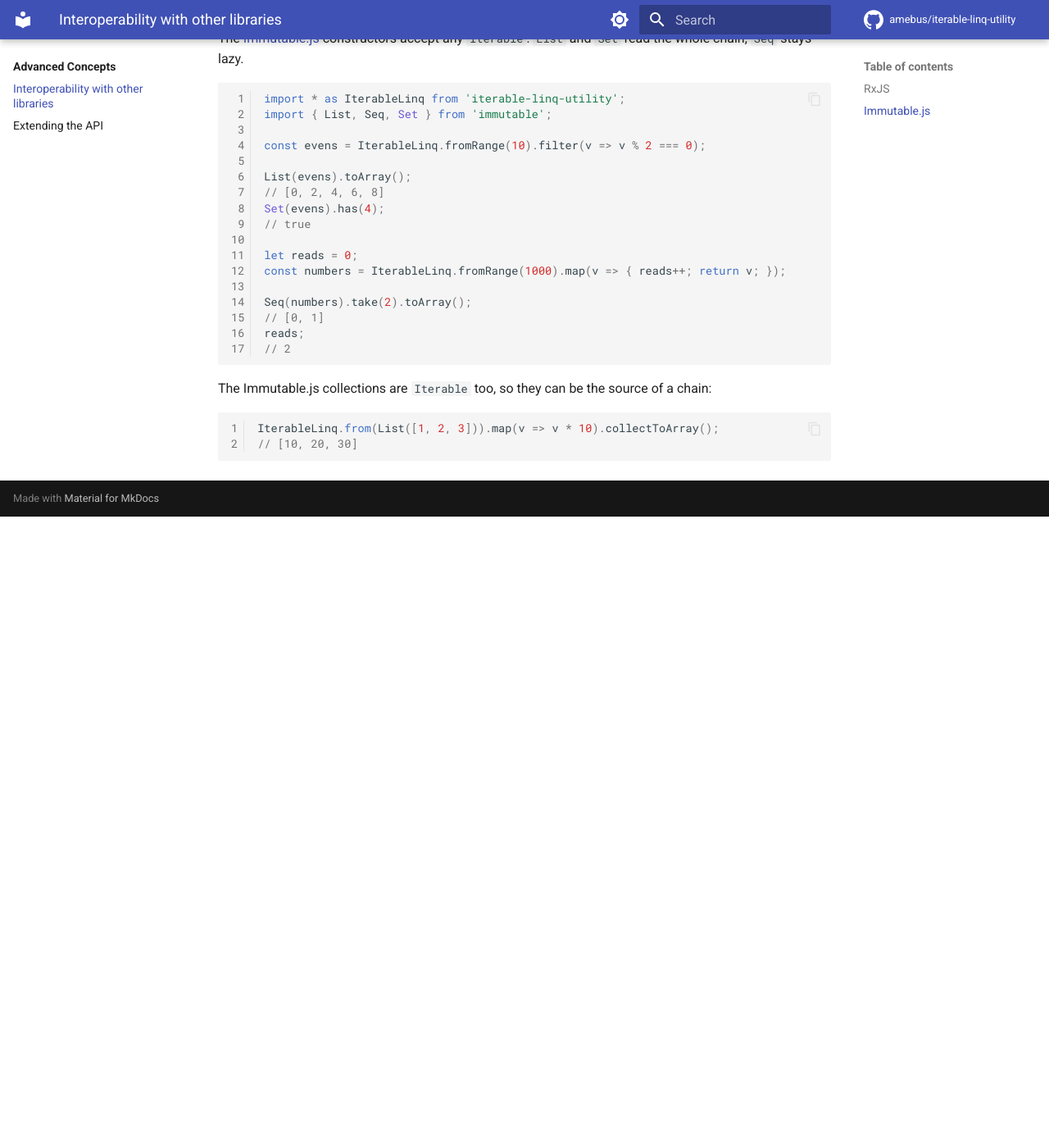
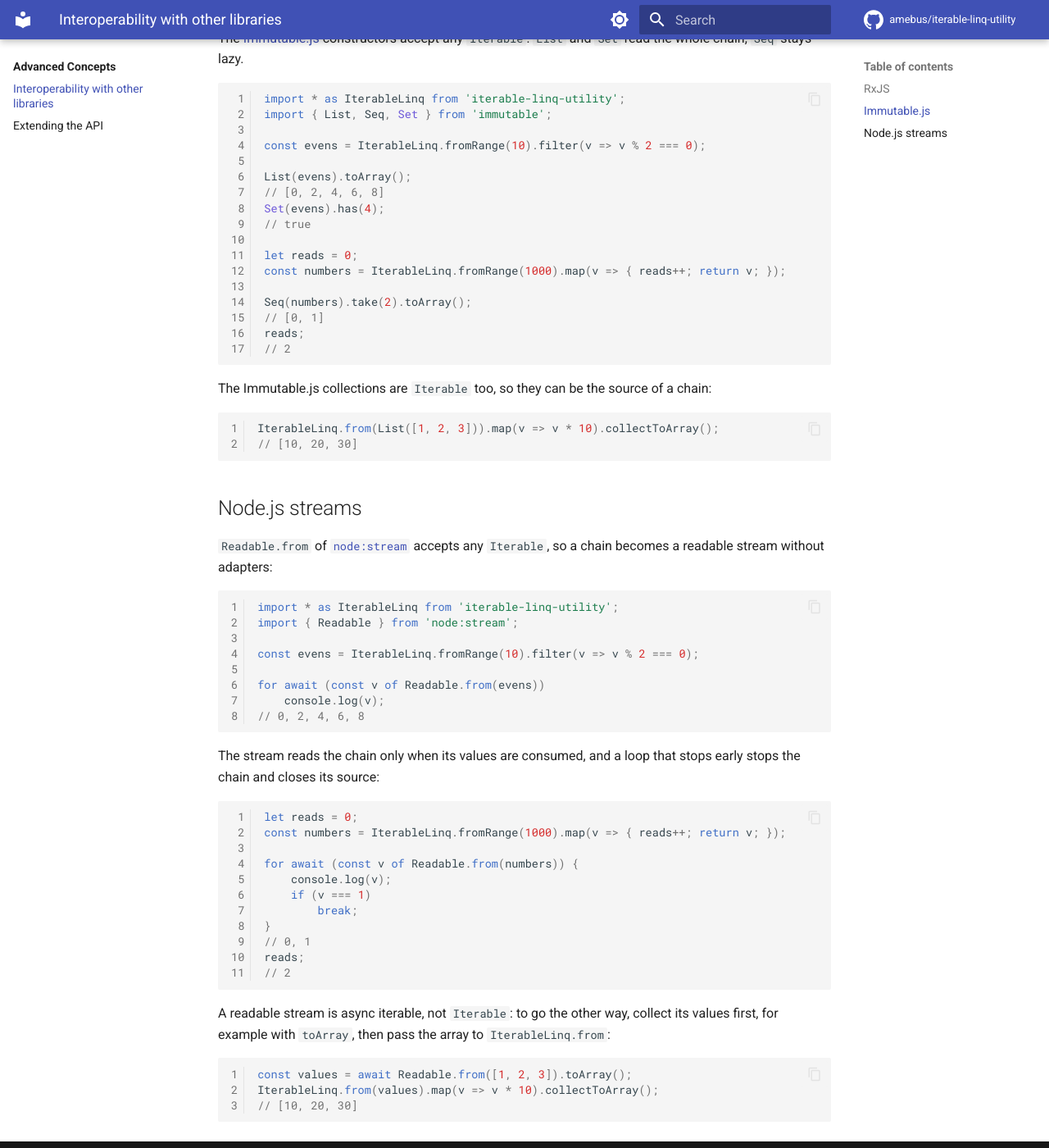
Before and after one commit to Amebus/iterable-linq-utility, an MkDocs documentation site: the page built from documentation/docs/advanced-concepts/interoperability-with-other-libraries.md, in a window 1280 px wide and 1400 px high, scrolled down 1165 px. Shown: the whole window at 82% size. Built offline with MkDocs 1.6.1 and Material for MkDocs 9.7.7, drawn with Linux system fonts in a browser that asks for light colours; comment, search, counter and statistics services are not loaded; the version menu is left out; before the commit the page ends 1795 px from its top, so only the background shows below that.

Commit message:
docs(interop): add the Node.js streams example
Readable.from turns a chain into a stream that reads it lazily and closes
its source when the loop stops early; a stream goes back to a chain
through toArray.

Closes #111

Co-Authored-By: Claude Opus 5.5 <noreply@anthropic.com>

````diff
--- a/documentation/docs/advanced-concepts/interoperability-with-other-libraries.md
+++ b/documentation/docs/advanced-concepts/interoperability-with-other-libraries.md
@@ -72,3 +72,42 @@ The Immutable.js collections are `Iterable` too, so they can be the source of a
 IterableLinq.from(List([1, 2, 3])).map(v => v * 10).collectToArray();
 // [10, 20, 30]
 ```
+
+## Node.js streams
+
+`Readable.from` of [`node:stream`](https://nodejs.org/api/stream.html#streamreadablefromiterable-options) accepts any `Iterable`, so a chain becomes a readable stream without adapters:
+
+```typescript
+import * as IterableLinq from 'iterable-linq-utility';
+import { Readable } from 'node:stream';
+
+const evens = IterableLinq.fromRange(10).filter(v => v % 2 === 0);
+
+for await (const v of Readable.from(evens))
+	console.log(v);
+// 0, 2, 4, 6, 8
+```
+
+The stream reads the chain only when its values are consumed, and a loop that stops early stops the chain and closes its source:
+
+```typescript
+let reads = 0;
+const numbers = IterableLinq.fromRange(1000).map(v => { reads++; return v; });
+
+for await (const v of Readable.from(numbers)) {
+	console.log(v);
+	if (v === 1)
+		break;
+}
+// 0, 1
+reads;
+// 2
+```
+
+A readable stream is async iterable, not `Iterable`: to go the other way, collect its values first, for example with `toArray`, then pass the array to `IterableLinq.from`:
+
+```typescript
+const values = await Readable.from([1, 2, 3]).toArray();
+IterableLinq.from(values).map(v => v * 10).collectToArray();
+// [10, 20, 30]
+```
````
